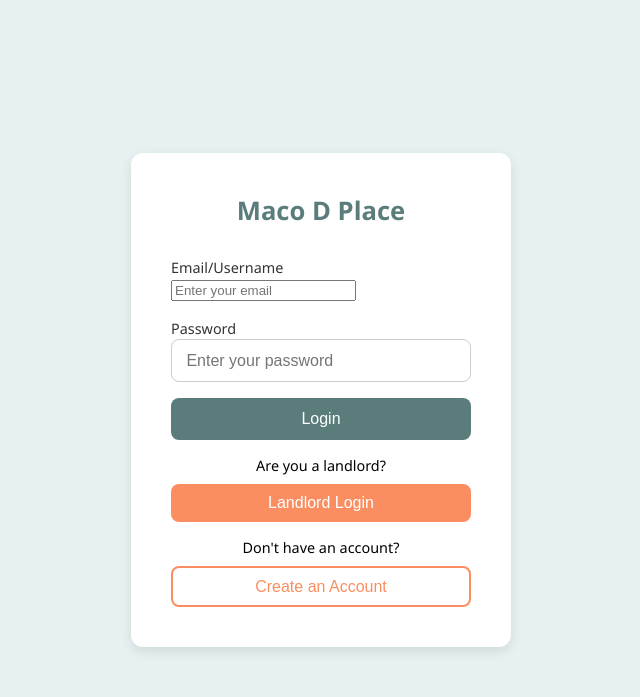
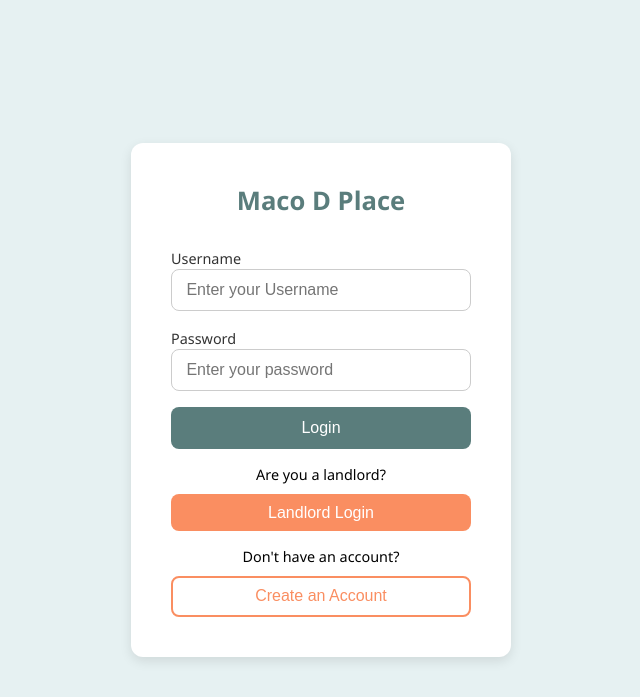
Before and after one commit to Imuugi/Projectforinfo, a Flask app: page / in a window 1280 px wide. Shown: the top 697 px of the page, without its empty margins (319-959 px from the left). Run offline with Flask 3, Linux system fonts and the light colour scheme; parts of the project's set-up code (start-up, migrations or seed data) failed here and were passed over.

Commit message:
fixed merge conflicts

```diff
--- a/App/templates/login.html
+++ b/App/templates/login.html
@@ -131,14 +131,14 @@
 
   <div class="login-container">
     <div class="login-title">Maco D Place</div>
-    <form>
+    <form method="POST" action="/login">
       <div>
-        <label for="email">Email/Username</label>
-        <input type="email" id="email" placeholder="Enter your email" required />
+        <label for="Username">Username</label>
+        <input type="text" id="name" name = "username" placeholder="Enter your Username" required />
       </div>
       <div>
         <label for="password">Password</label>
-        <input type="password" id="password" placeholder="Enter your password" required />
+        <input type="password" id="password" name = "password" placeholder="Enter your password" required />
       </div>
       <button class="login-btn" type="submit">Login</button>
     </form>
```
